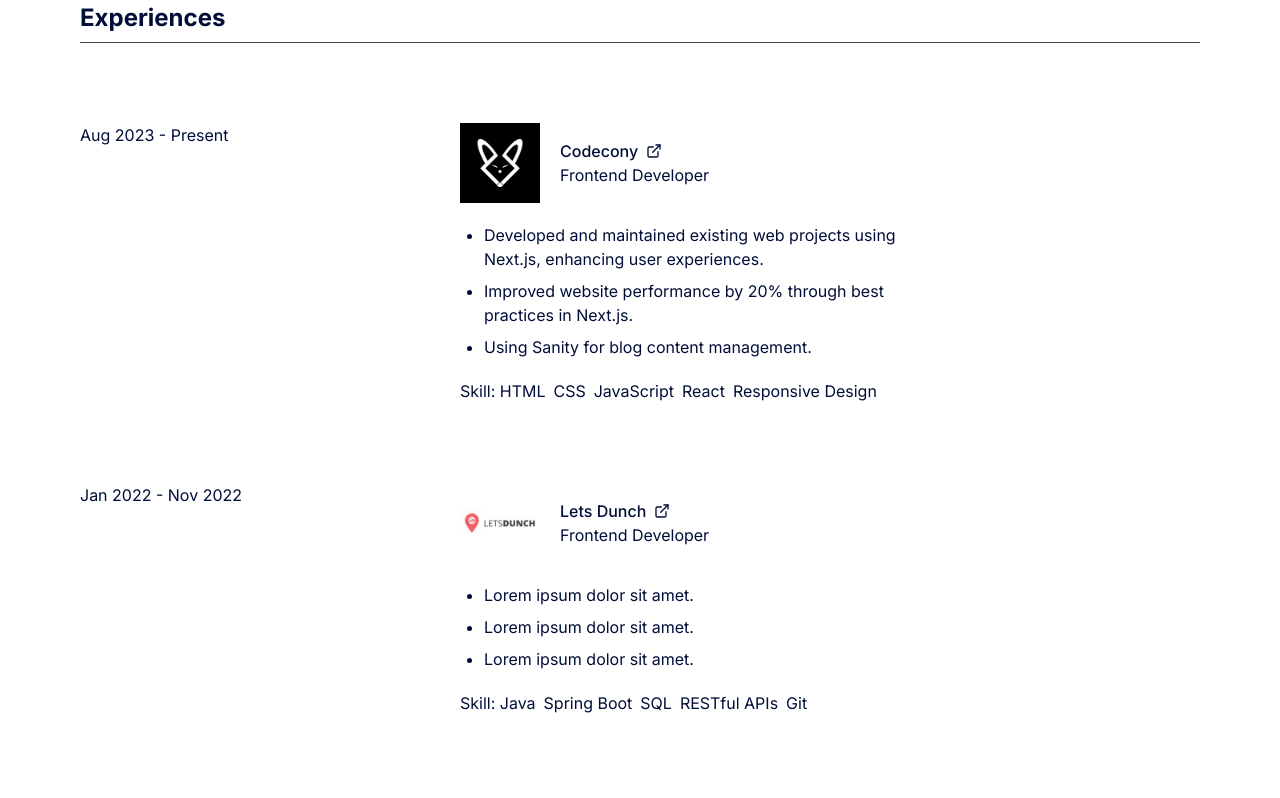
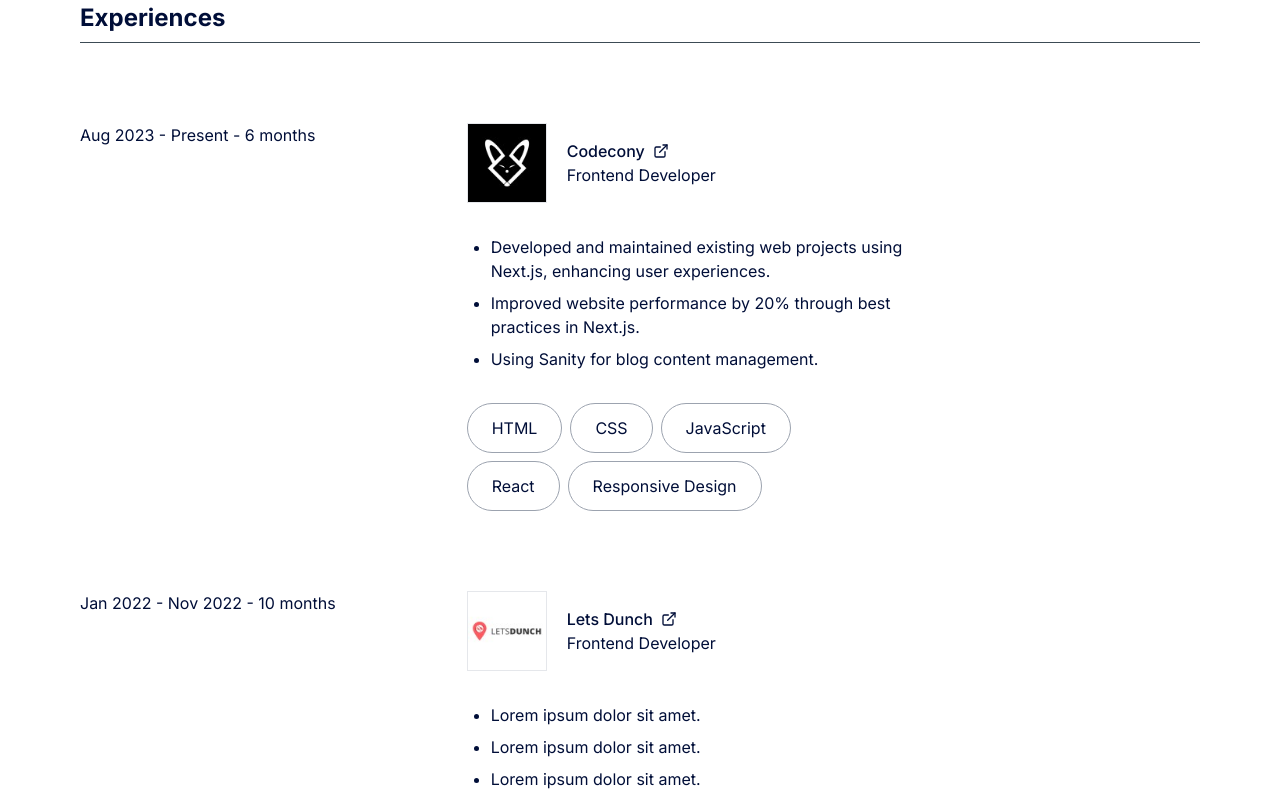
Before and after one commit to MorshedulHoque/Portfolio-Draft, a Next.js app: page / in a window 1280 px wide. Shown: the part 700-1498 px from the top of the page. Built offline with nearby package versions, Linux system fonts and the light colour scheme.

Commit message:
on progress

```diff
--- a/app/globals.css
+++ b/app/globals.css
@@ -34,7 +34,7 @@ body {
   @apply space-y-5;
 }
 .space-lg {
-  @apply space-y-10;
+  @apply space-y-8;
 }
 
 /* button css start*/
--- a/components/Experience.jsx
+++ b/components/Experience.jsx
@@ -1,3 +1,7 @@
+"use client";
+
+import Link from "next/link";
+import { useEffect, useState } from "react";
 import { FiExternalLink } from "react-icons/fi";
 import NextImage from "./ui/NextImage";
 
@@ -5,21 +9,45 @@ export default function Experience(props) {
   const { timeRange, skills, listItems, logo, name, position } =
     props.experience;
 
+  const [formattedTimeRange, setFormattedTimeRange] = useState(timeRange);
+
+  // calculate time difference
+  useEffect(() => {
+    const calculateTimeDifference = (start, end) => {
+      const startDate = new Date(start);
+      const endDate = end === "Present" ? new Date() : new Date(end);
+      const diffTime = Math.abs(endDate - startDate);
+      const diffYears = Math.floor(diffTime / (1000 * 60 * 60 * 24 * 365));
+      const diffMonths = Math.floor(
+        (diffTime % (1000 * 60 * 60 * 24 * 365)) / (1000 * 60 * 60 * 24 * 30)
+      );
+      return `${
+        diffYears > 0 ? `${diffYears} year${diffYears > 1 ? "s" : ""}` : ""
+      } ${diffMonths} month${diffMonths > 1 ? "s" : ""}`;
+    };
+
+    const [start, end] = timeRange.split(" - ");
+    const duration = calculateTimeDifference(start, end);
+    setFormattedTimeRange(`${timeRange} - ${duration}`);
+  }, [timeRange]);
+
   return (
     <div
-      className="grid col-span-1 gap-5 lg:grid-cols-3"
+      className="grid col-span-1 gap-10 lg:grid-cols-3"
       data-aos="fade-up"
       data-aos-duration="2000"
     >
       <div className="col-span-1 ">
-        <span>{timeRange}</span>
+        <span>{formattedTimeRange}</span>
       </div>
       <div className="col-span-2 ">
-        <div className="space-md">
+        <div className="space-lg">
           <div className="flex items-center gap-5">
-            <NextImage src={logo} width={80} height={80} />
+            <Link href="#" alt="logo">
+              <NextImage className="border" src={logo} width={80} height={80} />
+            </Link>
             <div>
-              <a href="#" className="hover:underline  transition">
+              <a href="#" className="hover:underline transition">
                 <h2 className="flex items-center gap-2 font-medium ">
                   {name}
                   <FiExternalLink />
@@ -35,10 +63,12 @@ export default function Experience(props) {
             ))}
           </ul>
 
-          <p>
-            Skill:{" "}
+          <p className="flex w-96 flex-wrap gap-2">
             {skills.map((skill) => (
-              <span key={skill} className="pr-2">
+              <span
+                key={skill}
+                className="px-6 py-3 rounded-full border-gray-400 border"
+              >
                 {skill}
               </span>
             ))}
--- a/components/ui/NextImage.jsx
+++ b/components/ui/NextImage.jsx
@@ -1,9 +1,9 @@
 import Image from "next/image";
 
-export default function NextImage({ src, alt, width, height }) {
+export default function NextImage({ src, alt, width, height, className }) {
   return (
     <Image
-      className="object-contain"
+      className={`object-contain ${className}`}
       src={src}
       alt={alt ? alt : "pic"}
       width={width ? width : "500"}
--- a/tailwind.config.js
+++ b/tailwind.config.js
@@ -9,6 +9,7 @@ module.exports = {
   theme: {
     extend: {
       colors: {
+        border: "#16161a",
         color1: "#16161a",
         color2: "#000e38",
       },
```
